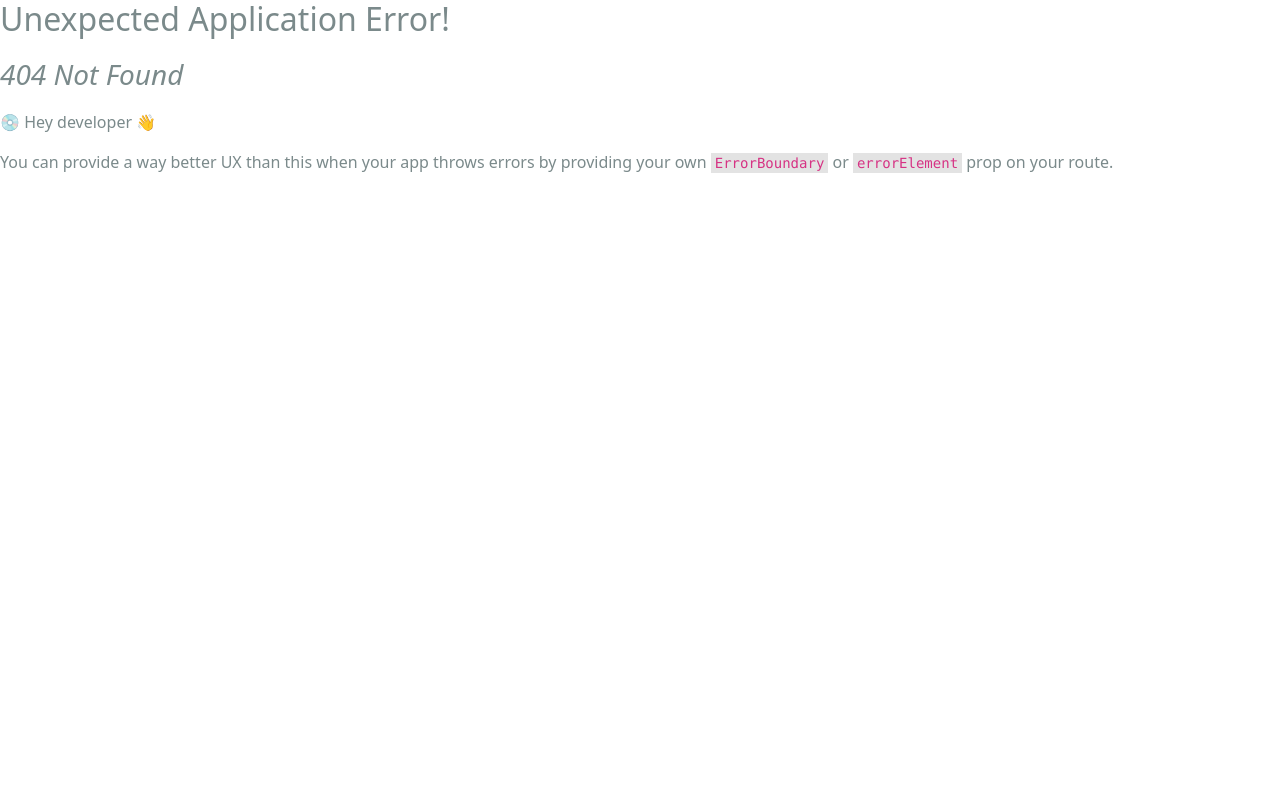
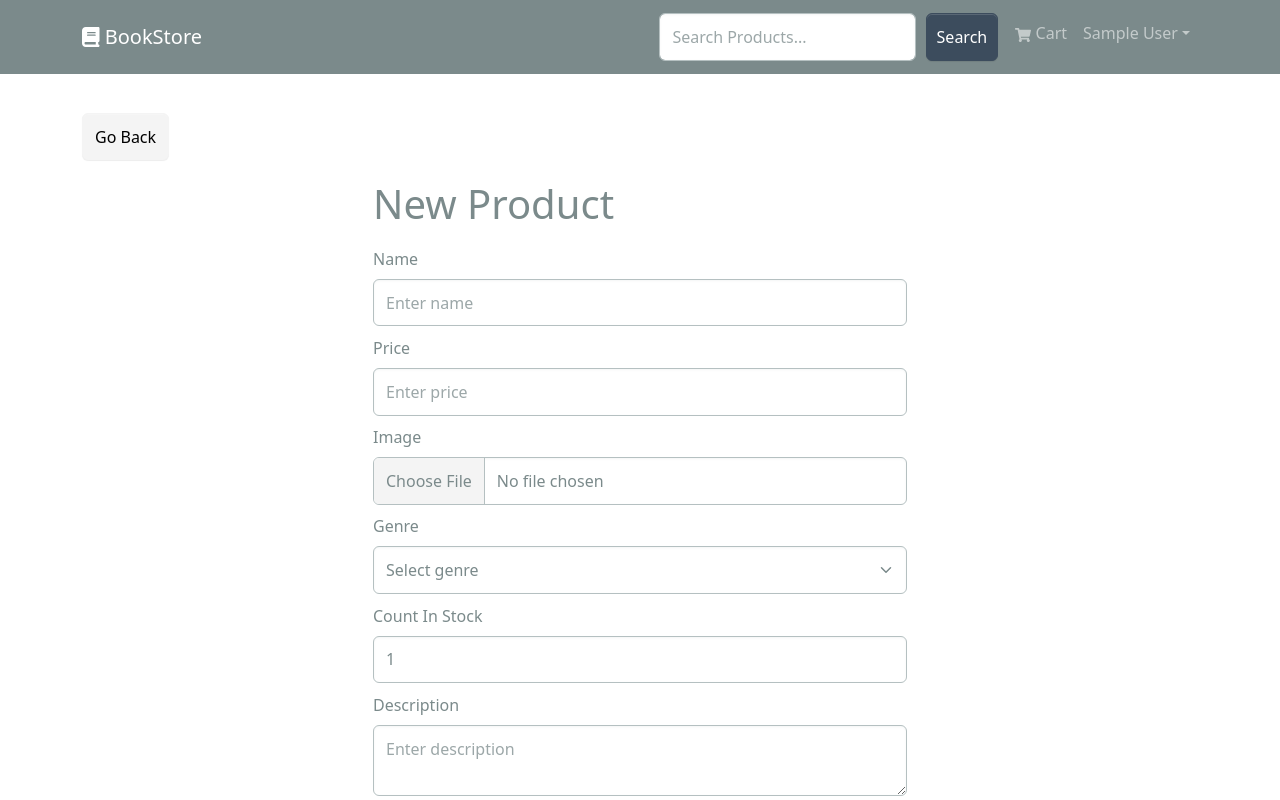
Before and after one commit to hulchenko/MERN-TechVibe-app, a React (Create React App) app in the folder frontend/: page /admin/product/create in a window 1280 px wide. Before the commit this address had no page. Shown: the top 800 px of the page. Built offline with nearby package versions, Linux system fonts and the light colour scheme; sample sign-in values are in the browser's storage.

Commit message:
rework product creation

```diff
--- /dev/null
+++ b/frontend/src/assets/data/genres.json
@@ -0,0 +1,29 @@
+[
+  "Action & Adventure",
+  "Art & Photography",
+  "Biography",
+  "Children's Fiction",
+  "Contemporary Fiction",
+  "Detective & Mystery",
+  "Dystopian",
+  "Essays",
+  "Fantasy",
+  "Food & Drink",
+  "Graphic Novels",
+  "Historical Fiction",
+  "History",
+  "Horror",
+  "Humanities & Social Sciences",
+  "Literary Fiction",
+  "Memoir & Autobiography",
+  "Poetry",
+  "Romance",
+  "Science & Technology",
+  "Self-Help",
+  "Short Story",
+  "Thriller & Suspense",
+  "True Crime",
+  "Travel",
+  "Young Adult (YA)",
+  "Women's Fiction"
+]
--- a/frontend/src/index.tsx
+++ b/frontend/src/index.tsx
@@ -26,6 +26,7 @@ import ProductEditScreen from "./screens/admin/ProductEditScreen";
 import ProductListScreen from "./screens/admin/ProductListScreen";
 import UserEditScreen from "./screens/admin/UserEditScreen";
 import UserListScreen from "./screens/admin/UserListScreen";
+import ProductCreateScreen from "./screens/admin/ProductCreateScreen";
 
 const router = createBrowserRouter(
   createRoutesFromElements(
@@ -52,6 +53,7 @@ const router = createBrowserRouter(
         <Route path="/admin/productlist" element={<ProductListScreen />} />
         <Route path="/admin/productlist/:pageNum" element={<ProductListScreen />} />
         <Route path="/admin/product/:id/edit" element={<ProductEditScreen />} />
+        <Route path="/admin/product/create" element={<ProductCreateScreen />} />
         <Route path="/admin/userlist" element={<UserListScreen />} />
         <Route path="/admin/user/:id/edit" element={<UserEditScreen />} />
       </Route>
--- /dev/null
+++ b/frontend/src/screens/admin/ProductCreateScreen.tsx
@@ -0,0 +1,134 @@
+import React, { useState } from "react";
+import FormContainer from "../../components/FormContainer";
+import { Button, Form } from "react-bootstrap";
+import { Link, useNavigate } from "react-router-dom";
+import genres from "./../../assets/data/genres.json";
+import { ProductInterface } from "../../interfaces/product.interface";
+import { useCreateProductMutation, useUploadProductImageMutation } from "../../slices/productsApiSlice";
+import { toast } from "react-toastify";
+import { apiErrorHandler } from "../../utils/errorUtils";
+import Loader from "../../components/Loader";
+import { APIError } from "../../types/api-error.type";
+
+const ProductCreateScreen = () => {
+  // validate the form fields
+
+  const navigate = useNavigate();
+  const [product, setProduct] = useState<ProductInterface>({
+    name: "",
+    price: "",
+    image: "",
+    genre: "",
+    countInStock: 1,
+    description: "",
+  });
+  const [createProduct, { isLoading }] = useCreateProductMutation();
+  const [uploadProductImage] = useUploadProductImageMutation();
+
+  const submitHandler = async (e: React.FormEvent) => {
+    e.preventDefault();
+    const result = await createProduct(product);
+    if (result.error) {
+      toast.error((result.error as APIError).data.message);
+    } else {
+      toast.success("Product updated");
+      navigate("/admin/productlist");
+    }
+  };
+
+  const uploadFileHandler = async (e: React.ChangeEvent<HTMLInputElement>) => {
+    const { files } = e.target;
+    const formData = new FormData();
+    const fileToUpload = files ? files[0] : "";
+    console.log(`form data before: `, formData);
+    formData.append("image", fileToUpload);
+    console.log(`form data after: `, formData);
+    try {
+      const res = await uploadProductImage(formData).unwrap();
+      toast.success(res.message);
+      setProduct({ ...product, image: res.image });
+    } catch (error) {
+      apiErrorHandler(error);
+    }
+  };
+
+  if (isLoading) return <Loader />;
+
+  return (
+    <>
+      <Link to={"/admin/productlist"} className="btn btn-light my-3">
+        Go Back
+      </Link>
+      <FormContainer>
+        <h1>New Product</h1>
+        <Form onSubmit={submitHandler}>
+          <Form.Group controlId="name" className="my-2">
+            <Form.Label>Name</Form.Label>
+            <Form.Control
+              required
+              type="text"
+              placeholder="Enter name"
+              value={product.name}
+              onChange={(e) => setProduct({ ...product, name: e.target.value })}
+            ></Form.Control>
+          </Form.Group>
+          <Form.Group controlId="price" className="my-2">
+            <Form.Label>Price</Form.Label>
+            <Form.Control
+              required
+              type="number"
+              placeholder="Enter price"
+              value={product.price}
+              onChange={(e) => setProduct({ ...product, price: e.target.value })}
+            ></Form.Control>
+          </Form.Group>
+          <Form.Group controlId="image" className="my-2">
+            <Form.Label>Image</Form.Label>
+            <Form.Control type="file" onChange={uploadFileHandler}></Form.Control>
+          </Form.Group>
+          <Form.Group controlId="genre" className="my-2">
+            <Form.Label>Genre</Form.Label>
+            <Form.Select required value={product.genre} onChange={(e) => setProduct({ ...product, genre: e.target.value })}>
+              <option disabled value="">
+                Select genre
+              </option>
+              {genres.map((genre, idx) => (
+                <option key={idx} value={genre}>
+                  {genre}
+                </option>
+              ))}
+            </Form.Select>
+          </Form.Group>
+          <Form.Group controlId="countInStock" className="my-2">
+            <Form.Label>Count In Stock</Form.Label>
+            <Form.Control
+              required
+              type="number"
+              placeholder="Enter count in stock"
+              min={1}
+              max={99}
+              value={product.countInStock}
+              onChange={(e) => setProduct({ ...product, countInStock: Number(e.target.value) })}
+            ></Form.Control>
+          </Form.Group>
+          <Form.Group controlId="description" className="my-2">
+            <Form.Label>Description</Form.Label>
+            <Form.Control
+              required
+              type="text"
+              as="textarea"
+              placeholder="Enter description"
+              value={product.description}
+              onChange={(e) => setProduct({ ...product, description: e.target.value })}
+            ></Form.Control>
+          </Form.Group>
+          <Button type="submit" variant="primary" className="my-2">
+            Save
+          </Button>
+        </Form>
+      </FormContainer>
+    </>
+  );
+};
+
+export default ProductCreateScreen;
--- a/frontend/src/slices/productsApiSlice.ts
+++ b/frontend/src/slices/productsApiSlice.ts
@@ -25,10 +25,11 @@ export const productsApiSlice = apiSlice.injectEndpoints({
       keepUnusedDataFor: 5,
       providesTags: ["Product"],
     }),
-    createProduct: builder.mutation<ProductInterface, void>({
-      query: () => ({
+    createProduct: builder.mutation<ProductInterface, ProductInterface>({
+      query: (product) => ({
         url: PRODUCTS_URL,
         method: "POST",
+        body: product,
       }),
       invalidatesTags: ["Product"],
     }),
```
Also changed, not shown: 1 other file (tests, documents, lock files or other folders).
